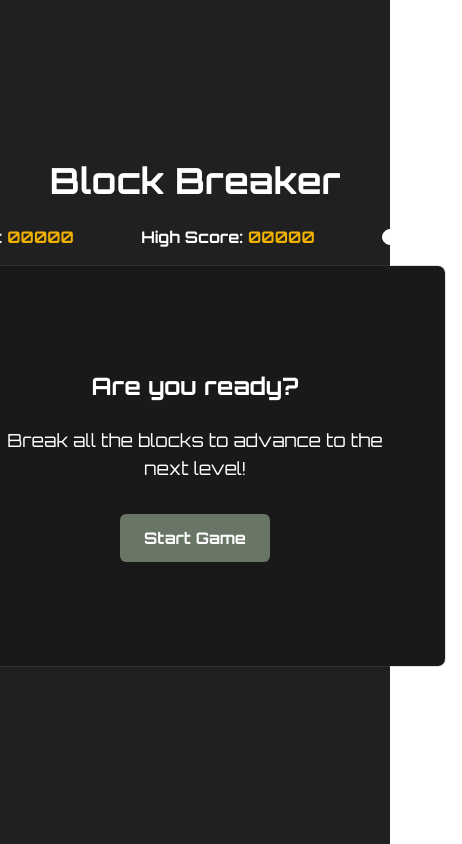
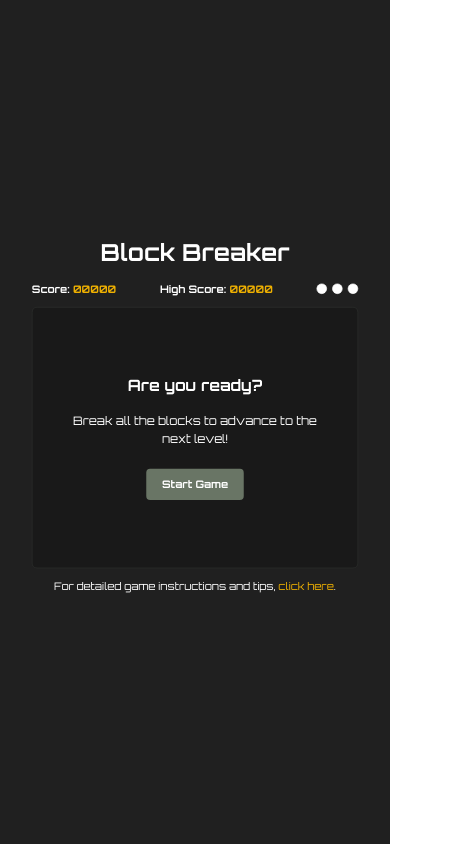
Before and after one commit to dikaptrw/block-breaker-game, a Next.js app: page / in a window 390 px wide. Shown: the whole page, 462 px wide, since content can reach past the window. Built offline with nearby package versions, Linux system fonts and the light colour scheme.

Commit message:
feat: add game info and update ui responsive

```diff
--- a/src/app/components/game/GameContainer.tsx
+++ b/src/app/components/game/GameContainer.tsx
@@ -15,6 +15,7 @@
   const [score, setScore] = useState(0);
   const [lives, setLives] = useState(3);
   const [highScore, setHighScore] = useState(0);
+  const [showGameInfo, setShowGameInfo] = useState(false);
 
   // Load high score from localStorage on mount
   useEffect(() => {
@@ -123,7 +124,34 @@
           gameState={gameState}
         />
 
-        {gameState === "idle" && (
+        {showGameInfo && (
+          <div className="absolute inset-0 p-8 bg-[#191919] bg-opacity-70 flex flex-col items-start justify-center text-2sm text-white">
+            <h1 className="text-2xl font-bold mb-4 text-center w-full -mt-1">
+              Game Info
+            </h1>
+            <p className="mb-4">
+              Press the left and right arrow keys to move the paddle.
+            </p>
+            <p className="mb-4">
+              Press the space bar or touch the screen to launch the ball.
+            </p>
+            <p>Special blocks:</p>
+            <p>TNT - Destroys adjacent blocks</p>
+            <p>Circle - Extra points</p>
+            <p>Plus - Destroys blocks in same row and column</p>
+
+            <div className="mt-6 flex justify-center w-full">
+              <button
+                onClick={() => setShowGameInfo(false)}
+                className="px-6 py-3 bg-[#697565] text-white font-bold rounded-md transition cursor-pointer"
+              >
+                Close
+              </button>
+            </div>
+          </div>
+        )}
+
+        {!showGameInfo && gameState === "idle" && (
           <div className="absolute inset-0 p-14 flex flex-col items-center justify-center bg-[#191919] bg-opacity-70">
             <h1 className="text-2xl text-white font-bold mb-6">
               Are you ready?
@@ -140,19 +168,25 @@
           </div>
         )}
 
-        {gameState === "paused" && (
-          <div className="absolute inset-0 flex flex-col items-center justify-center bg-[#191919] bg-opacity-70">
+        {!showGameInfo && gameState === "paused" && (
+          <div className="absolute inset-0 p-8 flex flex-col items-center justify-center bg-[#191919] bg-opacity-70">
             <h2 className="text-3xl text-white font-bold mb-6">Game Paused</h2>
+
+            <div className="mb-8 text-white text-center">
+              Tap &apos;Resume&apos; to continue! Take a break and come back
+              stronger!
+            </div>
+
             <button
               onClick={handlePauseGame}
-              className="px-6 py-3 bg-[#697565] text-white font-bold rounded-md transition"
+              className="px-6 py-3 bg-[#697565] text-white font-bold rounded-md transition cursor-pointer"
             >
               Resume Game
             </button>
           </div>
         )}
 
-        {gameState === "gameOver" && (
+        {!showGameInfo && gameState === "gameOver" && (
           <div className="absolute inset-0 flex flex-col items-center justify-center bg-[#191919] bg-opacity-70">
             <h2 className="text-3xl text-white font-bold mb-4">Game Over</h2>
             <p className="text-lg text-white mb-2">
@@ -172,6 +206,22 @@
           </div>
         )}
       </div>
+
+      <div className="mt-4 text-white">
+        For detailed game instructions and tips,{" "}
+        <button
+          onClick={() => {
+            setShowGameInfo(true);
+            if (gameState === "playing") {
+              handlePauseGame();
+            }
+          }}
+          className="text-yellow-500 cursor-pointer"
+        >
+          click here
+        </button>
+        .
+      </div>
     </div>
   );
 };
--- a/src/app/globals.css
+++ b/src/app/globals.css
@@ -4,6 +4,10 @@
   --foreground-rgb: 255, 255, 255;
   --background-start-rgb: 26, 26, 46;
   --background-end-rgb: 13, 13, 23;
+}
+
+body {
+  overflow: hidden;
 }
 
 @layer utilities {
--- a/src/app/page.tsx
+++ b/src/app/page.tsx
@@ -2,9 +2,11 @@
 
 export default function Home() {
   return (
-    <main className="flex min-h-[calc(100dvh-env(safe-area-inset-bottom))] flex-col items-center justify-center p-8 bg-[#202020]">
-      <h1 className="text-4xl font-bold text-white mb-2">Block Breaker</h1>
-      <GameContainer />
+    <main className="min-h-[calc(100dvh-env(safe-area-inset-bottom))] flex flex-col items-center justify-center p-8 bg-[#202020]">
+      <div className="flex flex-col items-center justify-center scale-[65%] sm:scale-100">
+        <h1 className="text-4xl font-bold text-white mb-2">Block Breaker</h1>
+        <GameContainer />
+      </div>
     </main>
   );
 }
```
